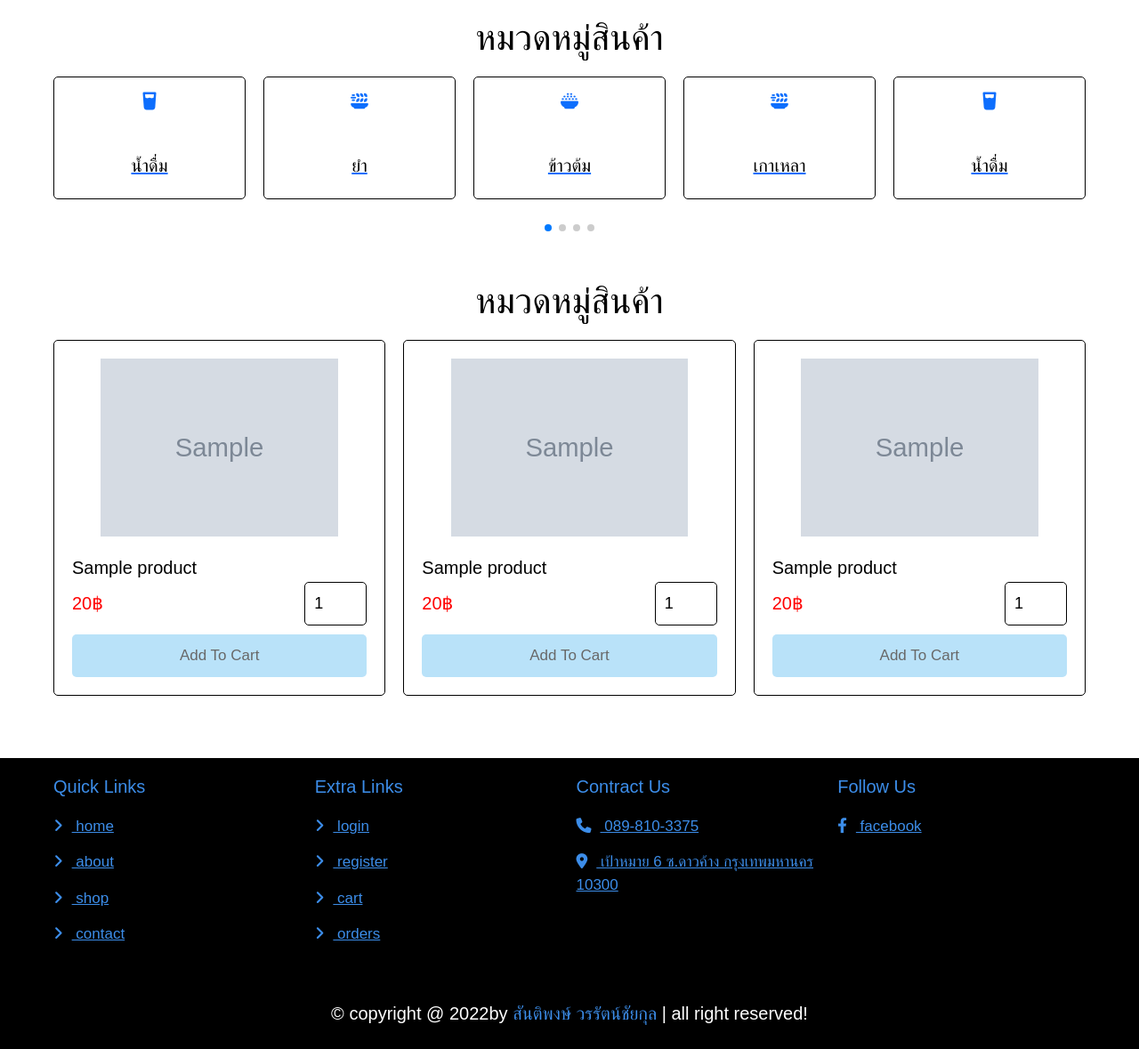
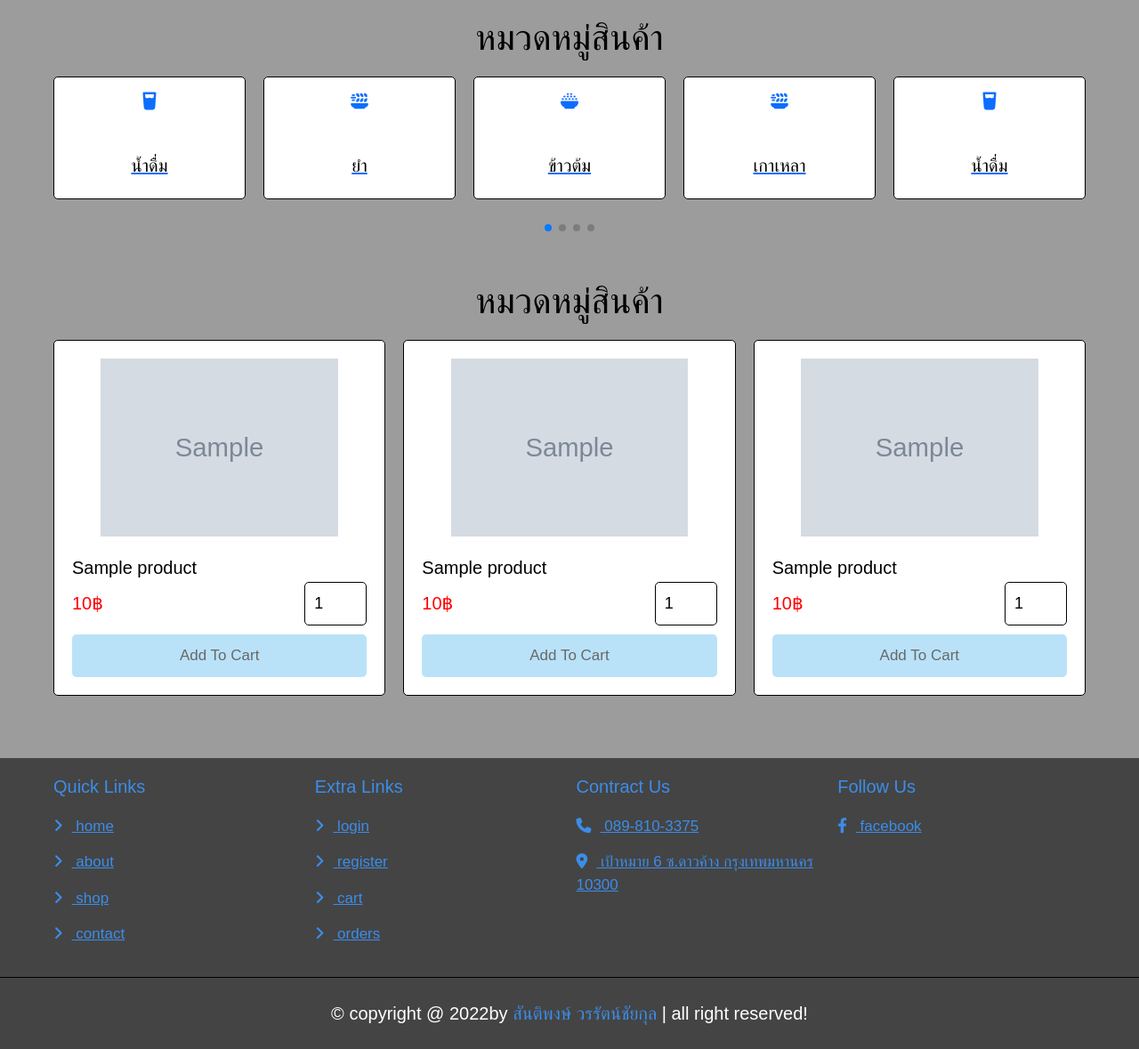
Before and after one commit to mopays/ssru-y2-, a PHP site: page / in a window 1280 px wide; the page is wider, and only the part inside the window is pictured. Shown: the part 650-1829 px from the top of that part at 89% size. Run offline with PHP 8.4, Linux system fonts and the light colour scheme; tables that the repository leaves empty or names only in its code hold one stand-in row (values such as "Sample post"); grey boxes marked "Sample" are stand-in pictures; some libraries are stand-ins or nearby versions.

Commit message:
fixd color  index and footer

```diff
--- a/assets/css/style.css
+++ b/assets/css/style.css
@@ -6,6 +6,7 @@
     outline: none;
     border: none;
     text-decoration: none;
+    background: #9c9c9c;
 }
 *::selection{
     background-color:  rgb(118, 118, 118);
@@ -376,7 +377,7 @@
 
 
 .footer{
-    background-color:rgb(0, 0, 0);
+    background-color:rgb(68, 68, 68);
 }
 .footer .grid{
     display: grid;
--- a/header.php
+++ b/header.php
@@ -5,13 +5,11 @@
                 <a href="">home</a>
                 <a href="">products</a>
                 <a href="">orders</a>
-                <a href="">admins</a>
-                <a href="">users</a>
                 <a href="">messages</a>
             </nav>
             <div class="icons">
-                <div class="fa-solid fa-magnifying-glass"></div>
-                <div class="fa-solid fa-cart-shopping">()</div>
+                <a href=""><div class="fa-solid fa-magnifying-glass"></div></a>
+                <a href=""><div class="fa-solid fa-cart-shopping">(0)</div></a>
 
 
                 <div class="fas fa-user" id="user-btn"></div>
--- a/index.php
+++ b/index.php
@@ -75,12 +75,10 @@
                         <input type="hidden" name="name" value="">
                         <input type="hidden" name="price" value="">
                         <input type="hidden" name="image" value="<">
-                        <button class="fas fa-heart" type="submit" name="add_to_wishlist"></button>
-                        <a href="quick_view.php?pid=" class="fas fa-eye"></a>
                         <img src="assets/image/menu/<?php echo $row['image']?>" alt="">
                         <div class="name"><?php echo $row['name']?></div>
                         <div class="flex">
-                            <div class="price">  20<span>฿</span></div>
+                            <div class="price"> <?php echo $row['price']?><span>฿</span></div>
                             <input type="number" name="qty" class="qty" min="1" max="99" onkeypress="if(this.value.length == 2) return false;" value="1">
                         </div>
                         <input type="submit" value="add to cart" class="btn" name="add_to_cart">
```
